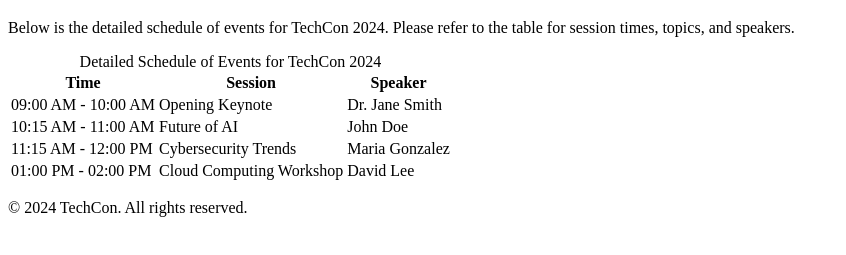
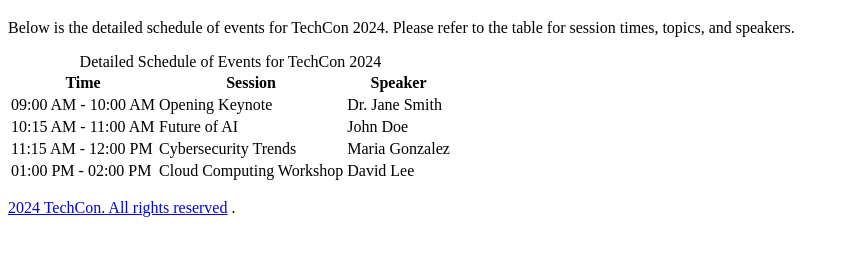
Before and after one commit to 24mati/TechCon_HTML, a plain HTML site: page techcon_website/schedule.html in a window 1280 px wide. Shown: the part 213-468 px from the top of the page, without its empty margins (0-846 px from the left). Drawn offline with Linux system fonts and the light colour scheme.

Commit message:
schedule.html

```diff
--- a/techcon_website/schedule.html
+++ b/techcon_website/schedule.html
@@ -56,7 +56,7 @@
           </table>
     </main>
     <footer>
-        <p>&copy; 2024 TechCon. All rights reserved.</p>
+        <p><a href="#">2024 TechCon. All rights reserved</a> .</p>
     </footer>
 </body>
 </html>
```
